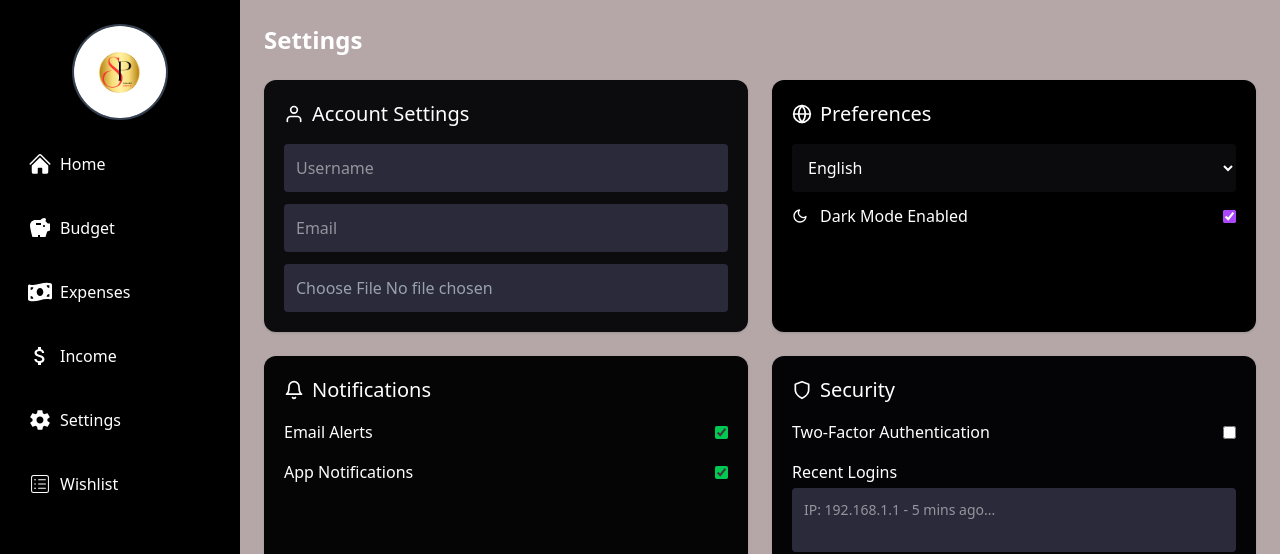
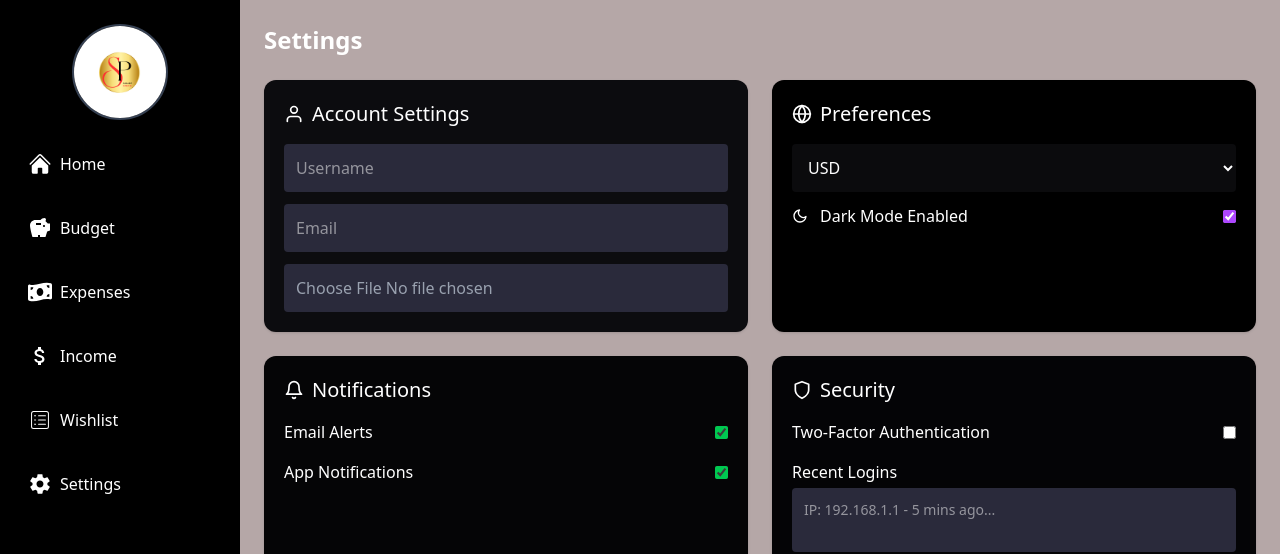
Before and after one commit to JeffreyEsther/smartspend-frontend, a React (Vite) app: page /dashboard/settings in a window 1280 px wide. Shown: the top 554 px of the page. Built offline with nearby package versions, Linux system fonts and the light colour scheme.

Commit message:
new-config

```diff
--- a/src/constants/index.js
+++ b/src/constants/index.js
@@ -30,15 +30,16 @@
             icon: MdAttachMoney,
         },
         {
+            name: "Wishlist",
+            path: "/dashboard/wishlist",
+            icon: CiViewList,
+        },
+        {
             name: "Settings",
             path: "/dashboard/settings",
             icon: IoMdSettings,
         },
-        {
-            name: "Wishlist",
-            path: "/dashboard/wishlist",
-            icon: CiViewList,
-        },
+
 
 
     ],
--- a/src/pages/auth/Login.jsx
+++ b/src/pages/auth/Login.jsx
@@ -16,7 +16,7 @@
             <div>
               <input
                 type="email"
-                placeholder="Email"
+                placeholder="Email or Username"
                 className="w-full p-3 border border-gray-300 rounded-lg focus:outline-none focus:ring-2 focus:ring-yellow-400"
               />
             </div>
--- a/src/pages/auth/SignUp.jsx
+++ b/src/pages/auth/SignUp.jsx
@@ -18,6 +18,13 @@
           </h1>
           <p className="text-blue-500 mb-6">Join us today</p>
           <form className="space-y-4">
+          <div>
+              <input
+                type="text"
+                placeholder="Fullname"
+                className="w-full p-3 border border-gray-300 rounded-lg focus:outline-none focus:ring-2 focus:ring-yellow-400"
+              />
+            </div>
             <div>
               <input
                 type="text"
@@ -25,6 +32,7 @@
                 className="w-full p-3 border border-gray-300 rounded-lg focus:outline-none focus:ring-2 focus:ring-yellow-400"
               />
             </div>
+
             <div>
               <input
                 type="email"
--- a/src/pages/dashboard/Settings.jsx
+++ b/src/pages/dashboard/Settings.jsx
@@ -26,9 +26,10 @@
           </h3>
           <div className="space-y-3">
             <select className="w-full p-3 rounded bg-[#0b0b0d] outline-none">
-              <option>English</option>
-              <option>French</option>
-              <option>Spanish</option>
+              <option>USD</option>
+              <option>EUR</option>
+              <option>GBP</option>
+              <option>GHC</option>
             </select>
             <div className="flex items-center gap-3">
               <FiMoon />
--- a/src/pages/user/Home.jsx
+++ b/src/pages/user/Home.jsx
@@ -28,7 +28,7 @@
 
               {/* Subheading with colored text */}
               <h2 className="text-black font-bold text-3xl md:text-4xl lg:text-5xl mb-6">
-                Weathlhy , <span className="text-[#360e99]">Track Expenses.</span>
+                Wealthy , <span className="text-[#360e99]">Track Expenses.</span>
               </h2>
 
               {/* Description text */}
--- /dev/null
+++ b/src/services/config.js
@@ -0,0 +1,14 @@
+import  axios from 'axios'
+
+const baseURL = import.meta.env.VITE_BASE_URL
+export const apiClient = axios.create({
+    baseURL:baseURL,
+});
+apiClient.interceptors.request.use((config)=> {
+    // Get access token from local Storage
+    const token = localStorage.getItem('token');
+    // Attach token to Authorization header
+    config.headers.Authorization = `Bearer ${token}`;
+    // Return config
+    return config
+})
```
Also changed, not shown: 1 other file (tests, documents, lock files or other folders).
